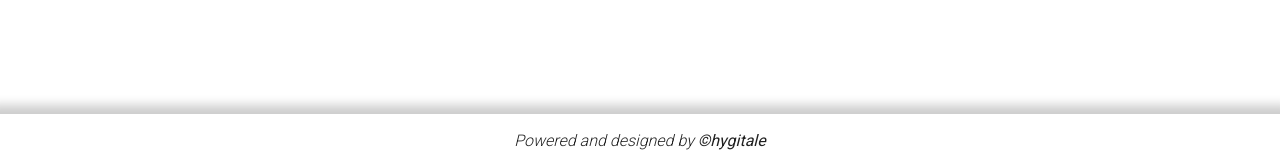
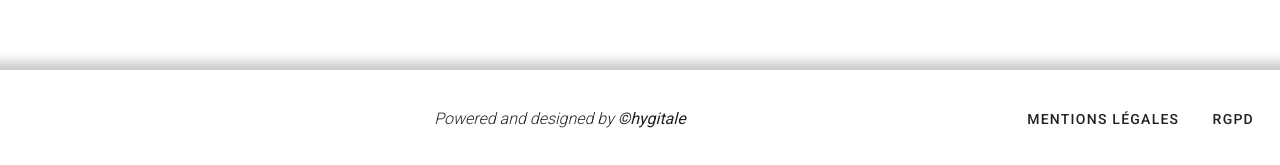
Before and after one commit to yohann-kevin/AG, a Vue app: page /#/error in a window 1280 px wide. Shown: the part 632-797 px from the top of the page. Built offline with nearby package versions, Linux system fonts and the light colour scheme; no server answers; what vue-scroll-reveal would draw is missing.

Commit message:
style(FooterLayouts):add footer menu [AGS-78]

```diff
--- a/src/components/layouts/FooterLayouts.vue
+++ b/src/components/layouts/FooterLayouts.vue
@@ -1,18 +1,42 @@
 <template>
   <footer class="footer">
+    <div class="footer-law">
+      <v-img
+        alt="AG Scouting"
+        class="ag-logo"
+        contain
+        :src="('/public/assets/logo-ag.png')"
+      />
+    </div>
     <h4>
       Powered and designed by
-      <!-- <a
+      <a
         href="https://www.linkedin.com/in/yohann-perriguey-8a91351a0/"
         target="_blank"
         class="dev-link"
-      > -->
-      <a class="dev-link">
+      >
         ©hygitale
       </a>
     </h4>
+
+    <div class="footer-btns">
+      <v-btn
+        text
+        to="/mentions-legales"
+      >
+        Mentions légales
+      </v-btn>
+      <v-btn
+        text
+        to="/rgpd"
+      >
+        RGPD
+      </v-btn>
+    </div>
   </footer>
 </template>
+
+
 
 <script>
 export default {
@@ -22,16 +46,31 @@ export default {
 
 <style>
 .footer {
-  margin-top: 30px;
   background-color: #fff;
-  text-align: center;
-  padding: 15px;
   box-shadow: 0px 1px 10px 10px rgb(0 0 0 / 20%);
+  padding: 10px;
+  display: flex;
+  justify-content: space-between;
+  align-items: center;
+}
+
+.footer-law {
+  display: flex;
+  align-items: center;
+}
+
+.ag-logo {
+  margin-right: 20px;
+  transition: scale-transition;
+  width:80px;
+  height:78px;
 }
 
 .footer h4 {
   font-style: italic;
   font-weight: 300;
+ text-align: center;
+
 }
 
 .dev-link {
@@ -39,4 +78,33 @@ export default {
   color: rgba(0, 0, 0, 0.87) !important;
   text-decoration: none;
 }
+
+.footer-btns {
+  display: flex;
+}
+
+/* footer tablette */
+@media only screen and (max-width: 768px)
+{
+.footer {
+  display: flex;
+  justify-content: space-between;
+  flex-direction: column;
+}
+.ag-logo {
+  margin: 10px auto;
+}
+.footer-btns {
+  display: flex;
+  flex-direction: column;
+}
+}
+
+/* footer telephone */
+@media only screen and (max-width: 480px) {
+  .footer h4 {
+    margin-top: 10px;
+    margin-bottom: 10px;
+  }
+  }
 </style>
```
